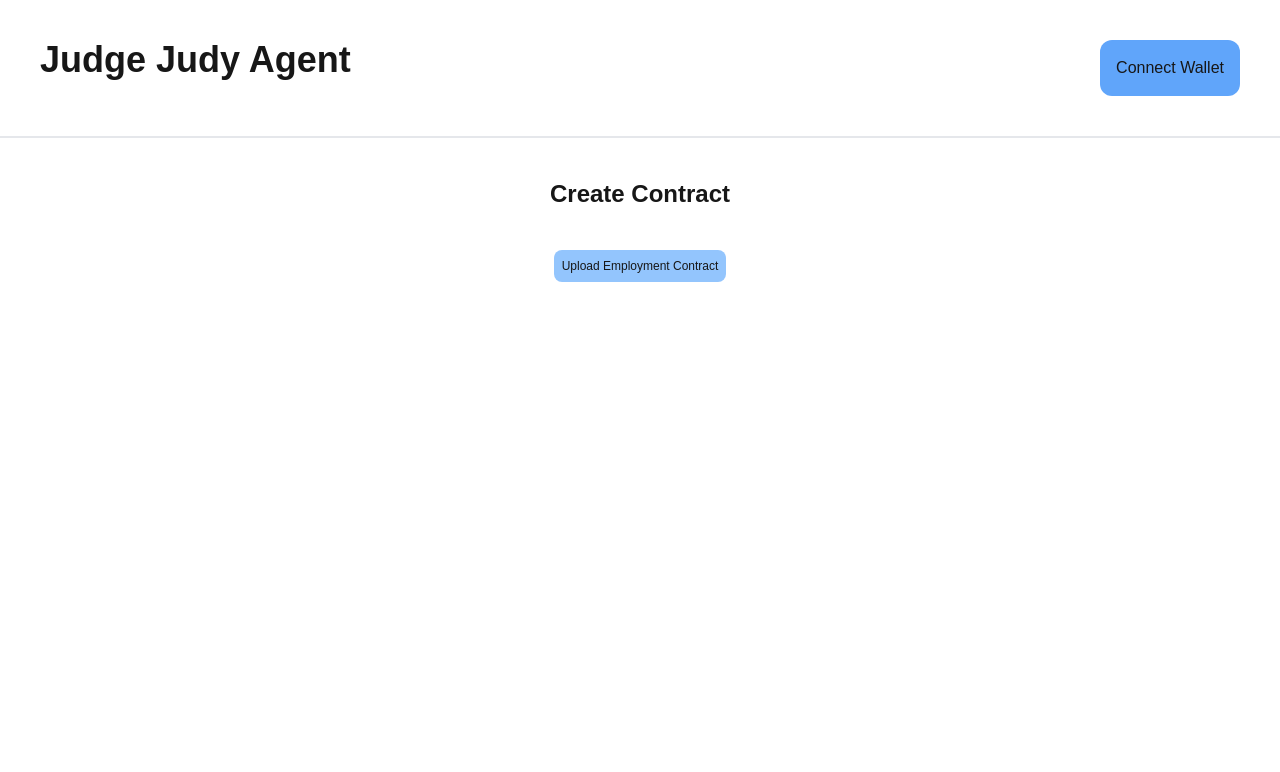
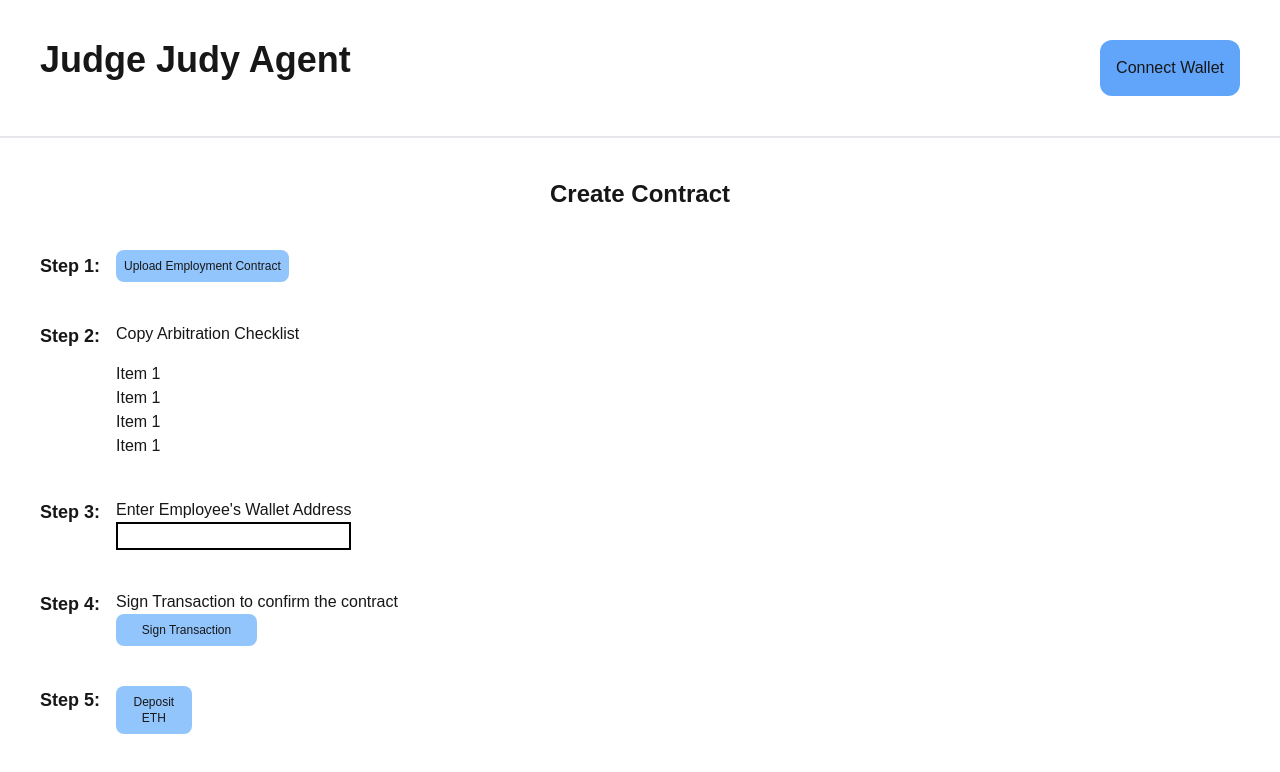
Before and after one commit to BonAppResearch/judge-judy-agent, a Next.js app in the folder ui/: page /create in a window 1280 px wide. Shown: the top 772 px of the page. Built offline with nearby package versions, Linux system fonts and the light colour scheme; no server answers.

Commit message:
updated create contract page

```diff
--- a/ui/app/create/page.tsx
+++ b/ui/app/create/page.tsx
@@ -1,8 +1,6 @@
-export default function page() {
+function UploadButton() {
   return (
     <>
-      <div className="flex flex-col w-full mx-auto px-10 py-10 items-center gap-10">
-        <h1 className=" font-bold text-2xl">Create Contract</h1>
       <label
         className="bg-blue-300 rounded-lg p-2 text-xs text-center cursor-pointer"
         for="employmentContract"
@@ -15,6 +13,61 @@
         accept="application/pdf"
         id="employmentContract"
       />
+    </>
+  );
+}
+
+export default function page() {
+  return (
+    <>
+      <div className="flex flex-col w-full mx-auto px-10 py-10 items-center gap-10">
+        <h1 className="font-bold text-2xl">Create Contract</h1>
+        <div className="flex gap-4 w-full justify-start items-center">
+          <p className="font-bold text-lg">Step 1:</p>
+          <UploadButton />
+        </div>
+        <div className="flex w-full gap-4">
+          <p className="font-bold text-lg">Step 2:</p>
+          <div className="flex flex-col gap-4 justify-end items-start">
+            <p>Copy Arbitration Checklist</p>
+            <ul className="">
+              <li>Item 1</li>
+              <li>Item 1</li>
+              <li>Item 1</li>
+              <li>Item 1</li>
+            </ul>
+          </div>
+        </div>
+        <div className="flex w-full gap-4">
+          <p className="font-bold text-lg">Step 3:</p>
+          <div className="flex flex-col">
+            <label for="employeeWalletAdd">
+              Enter Employee's Wallet Address
+            </label>
+            <input
+              id="employeeWalletAdd"
+              type="text"
+              className="border-black border-solid border-2"
+            />
+          </div>
+        </div>
+        <div className="flex w-full gap-4">
+          <p className="font-bold text-lg">Step 4:</p>
+          <div className="flex flex-col">
+            <p>Sign Transaction to confirm the contract</p>
+            <button className="bg-blue-300 rounded-lg p-2 w-[50%] text-xs">
+              Sign Transaction
+            </button>
+          </div>
+        </div>
+        <div className="flex w-full gap-4">
+          <p className="font-bold text-lg">Step 5:</p>
+          <div className="flex flex-col">
+            <button className="bg-blue-300 rounded-lg p-2 w-[90%] text-xs">
+              Deposit ETH
+            </button>
+          </div>
+        </div>
       </div>
     </>
   );
--- a/ui/app/page.tsx
+++ b/ui/app/page.tsx
@@ -1,5 +1,6 @@
 "use client";
 import Transaction from "@/_components/Transaction";
+import Link from "next/link";
 
 export default function Home() {
   return (
@@ -7,9 +8,11 @@
       <section className="item-center mx-auto flex flex-col justify-between p-10">
         <div className="item-center flex w-full justify-between">
           <h2 className="text-xl font-bold">Employer</h2>
-          <button className="bg-gray-500 rounded-lg text-xs p-4">
-            Create Contract
-          </button>
+          <Link href="/create">
+            <button className="bg-gray-500 rounded-lg text-xs p-4">
+              Create Contract
+            </button>
+          </Link>
         </div>
         <Transaction
           role="employer"
--- a/ui/package.json
+++ b/ui/package.json
@@ -10,6 +10,7 @@
   },
   "dependencies": {
     "@privy-io/react-auth": "^2.3.0",
+    "@vercel/blob": "^0.27.1",
     "bs58": "^6.0.0",
     "next": "15.1.6",
     "react": "^18.0.0",
```
Also changed, not shown: 1 other file (tests, documents, lock files or other folders). Lines whose indentation alone changed are shown as unchanged.
